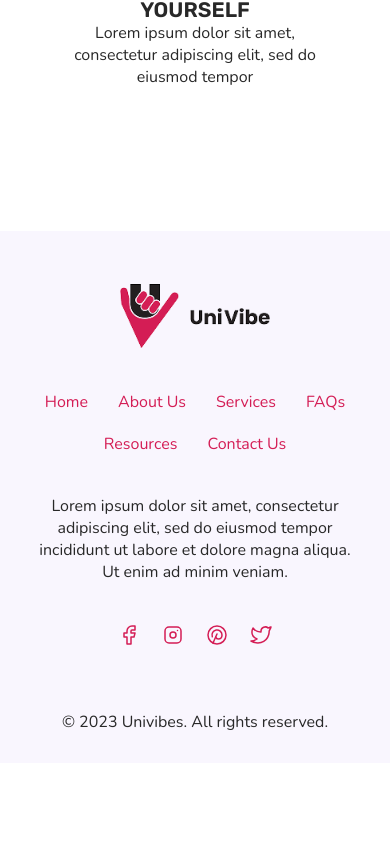
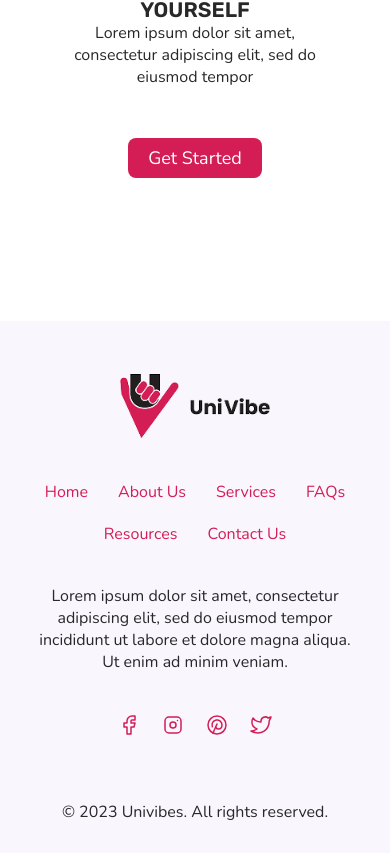
Before and after one commit to fatimakhalid364/univibes-frontend, a Next.js app: page /about in a window 390 px wide. Shown: the part 4054-4907 px from the top of the page. Before the commit the page ends 4817 px from the top, so only its background shows below. Built offline with nearby package versions, Linux system fonts and the light colour scheme.

Commit message:
added the missing button in the about page

```diff
--- a/components/about/Process.jsx
+++ b/components/about/Process.jsx
@@ -1,5 +1,7 @@
 import mainStyles from "@/styles/about/process.module.css";
 import Image from "next/image";
+import { Button } from "../Button";
+import buttonStyles from "@/styles/button.module.css"
 export const Process = () => {
     return (
         <section className={mainStyles.mainContainer}>
@@ -62,6 +64,9 @@ export const Process = () => {
             <span className={mainStyles.shape2}>
                 <p className={mainStyles.tag}>COUNSELLING</p>
             </span>
+            <div className={mainStyles.buttonContainer}>
+                <Button text="Get Started" className={`${buttonStyles.button} ${buttonStyles.primaryButton}`} />
+            </div>
         </section>
     )
 }
--- a/styles/about/process.module.css
+++ b/styles/about/process.module.css
@@ -88,12 +88,10 @@
     border: 1px solid black;
 } */
 
-.heading3 {
-    text-align: center;
-}
 
-.para {
-    text-align: center;
+
+.buttonContainer {
+    margin-top: 40px;
 }
 
 @media (max-width: 1024px) {
@@ -126,6 +124,16 @@
         transform: rotate(90deg);
         height: 60px;
     }
+    .buttonContainer {
+        margin-top: 30px;
+    }
+    .heading3 {
+    text-align: center;
+    }
+
+    .para {
+        text-align: center;
+    }
 }
 
 @media (max-width: 426px) {
```
